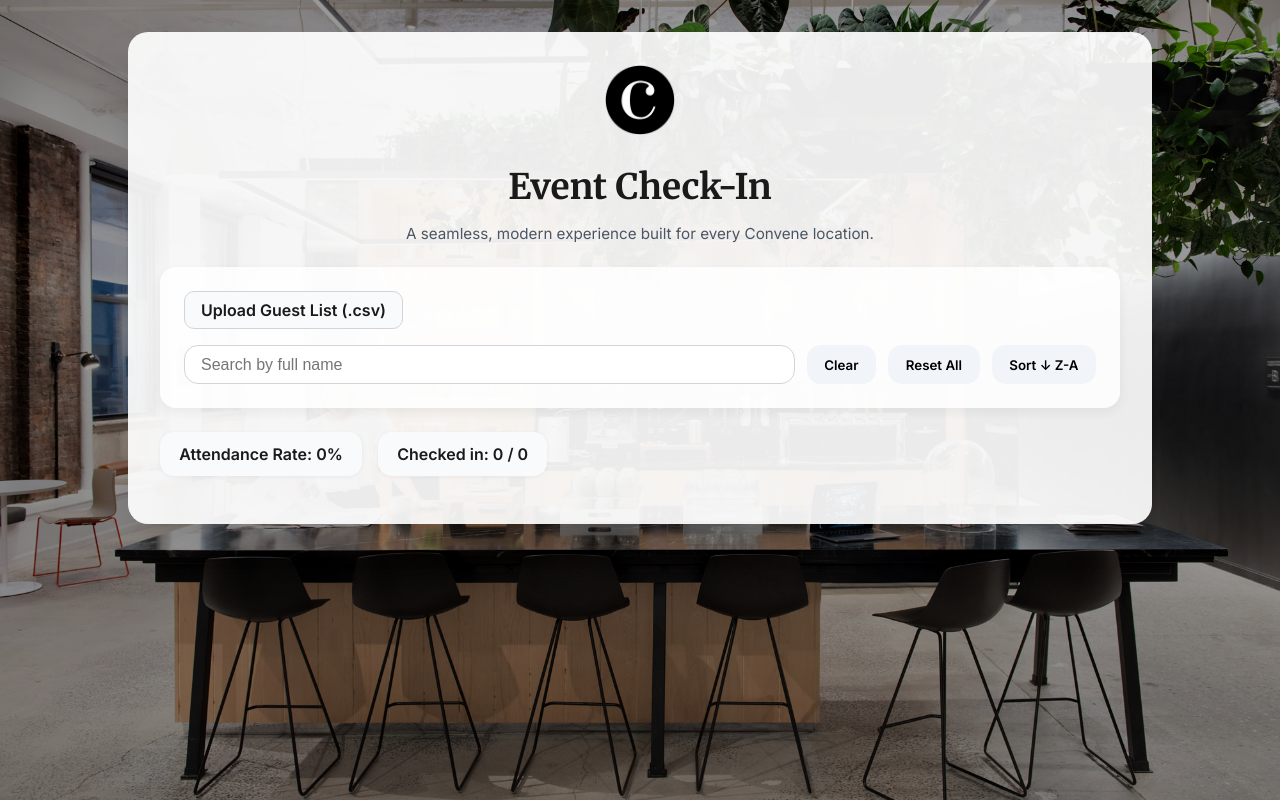
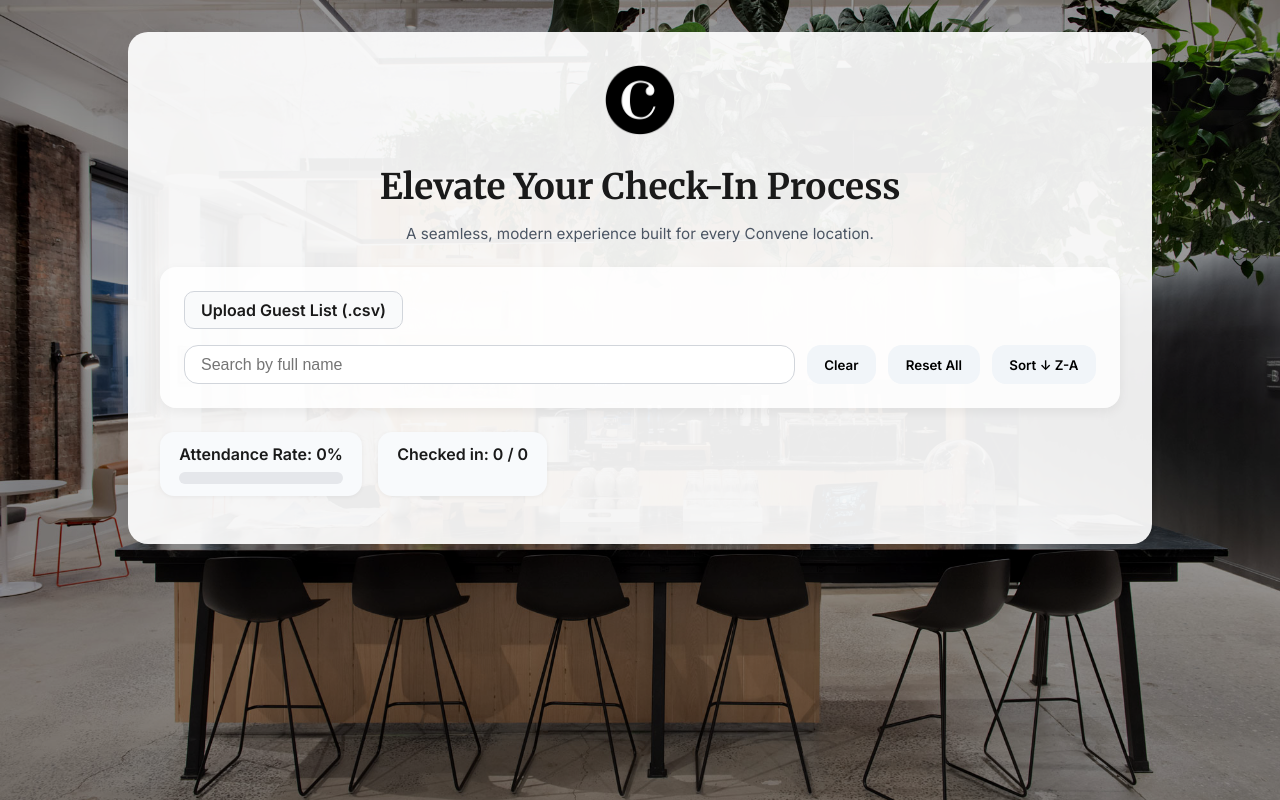
Before and after one commit to ogeylanioglu/convene-check-in-premium-2, a React (Vite) app: page / in a window 1280 px wide. Built offline with nearby package versions, Linux system fonts and the light colour scheme.

Commit message:
Update App.jsx

```diff
--- a/src/App.jsx
+++ b/src/App.jsx
@@ -71,7 +71,7 @@
     <div className="wrapper">
       <header className="hero">
         <img src={logo} alt="Convene Logo" className="logo" />
-        <h1>Event Check-In</h1>
+        <h1>Elevate Your Check-In Process</h1>
         <p className="subtitle">A seamless, modern experience built for every Convene location.</p>
       </header>
 
@@ -103,7 +103,15 @@
       </div>
 
       <div className="stats">
-        <div className="stat-box">Attendance Rate: {percentage}%</div>
+        <div className="stat-box">
+  Attendance Rate: {percentage}%
+  <div className="progress-container">
+    <div
+      className="progress-bar"
+      style={{ width: `${percentage}%` }}
+    ></div>
+  </div>
+</div>
         <div className="stat-box">Checked in: {checked} / {total}</div>
       </div>
 
```
